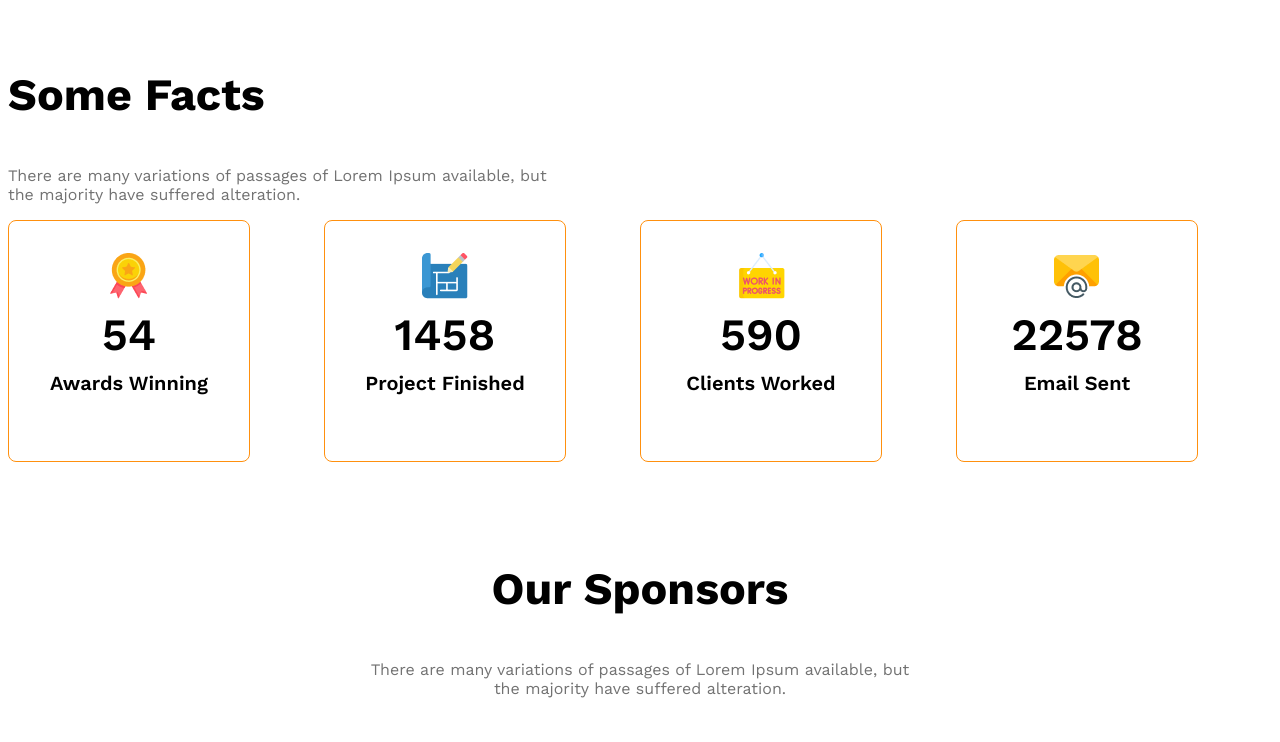
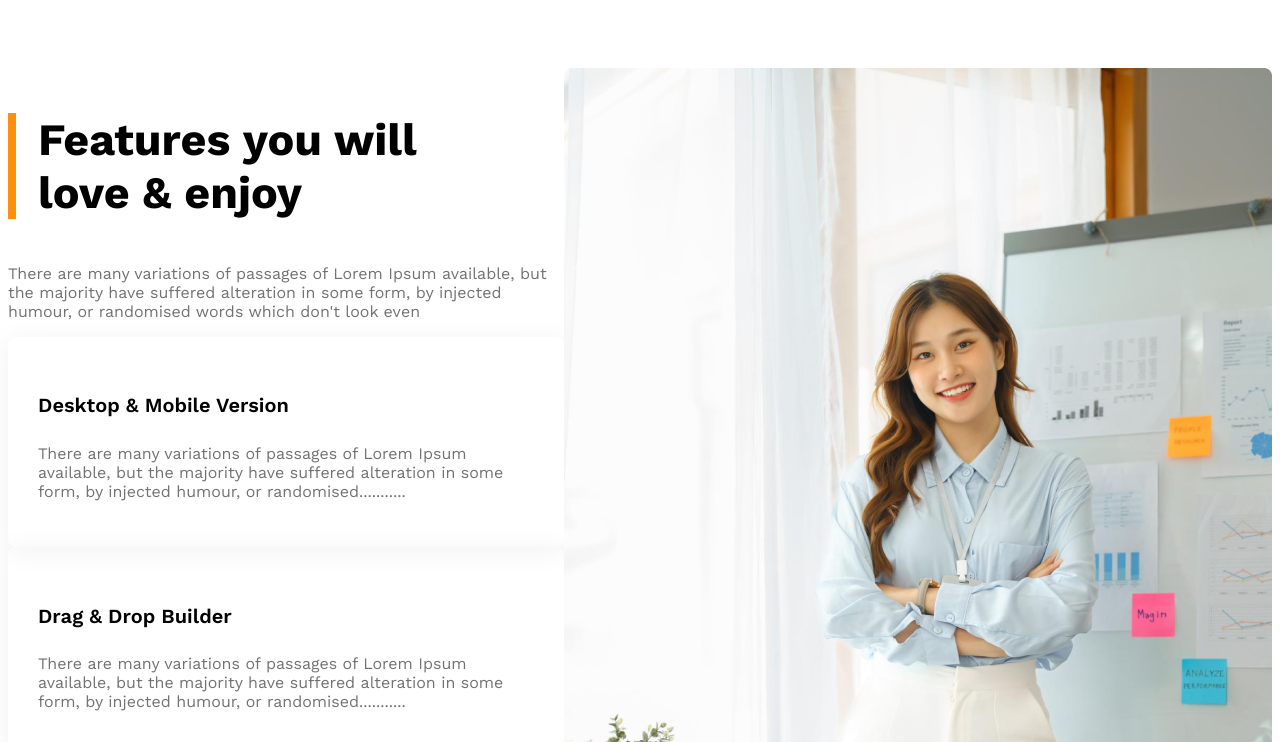
Before and after one commit to rahmandurjoy04/G3-architect-website, a plain HTML site: page index.html in a window 1280 px wide. Shown: the part 2030-2772 px from the top of the page. Drawn offline with nearby package versions, Linux system fonts and the light colour scheme.

Commit message:
something added

```diff
--- a/index.html
+++ b/index.html
@@ -1,11 +1,13 @@
 <!DOCTYPE html>
 <html lang="en">
+
 <head>
     <meta charset="UTF-8">
     <meta name="viewport" content="width=device-width, initial-scale=1.0">
     <title>G3 Architect Website</title>
     <link rel="stylesheet" href="styles/architect.css">
 </head>
+
 <body class="work-sans-font">
     <header class="bg-light">
         <nav class="navbar display-flex">
@@ -20,7 +22,9 @@
         <div class="banner">
             <div class="banner-content">
                 <h1 class="banner-title">Brand New Group of Architects </h1>
-            <p class="banner-description">There are many variations of passages of Lorem Ipsum available, but the majority have suffered alteration in some form, by injected humour, or randomised words which don't look even</p>
+                <p class="banner-description">There are many variations of passages of Lorem Ipsum available, but the
+                    majority have suffered alteration in some form, by injected humour, or randomised words which don't
+                    look even</p>
                 <button class="btn-primary">Explore More</button>
             </div>
             <img class="banner-image" src="images/banner.png" alt="">
@@ -37,22 +41,56 @@
             </div>
             <div class="our-features">
                 <h3 class="section-title">
-                    <span id="quick-list" class="text-light-gray">Quick list</span> <span>of Our</span> <span class="text-primary">Features</span>
+                    <span id="quick-list" class="text-light-gray">Quick list</span> <span>of Our</span> <span
+                        class="text-primary">Features</span>
                 </h3>
-                <p class="feature-description text-light-gray">There are many variations of passages of Lorem Ipsum available, but the majority have suffered alteration in some form, by injected humour, or randomised words which don't look even</p>
+                <p class="feature-description text-light-gray">There are many variations of passages of Lorem Ipsum
+                    available, but the majority have suffered alteration in some form, by injected humour, or randomised
+                    words which don't look even</p>
                 <button class="btn-primary">Explore More</button>
             </div>
         </section>
 
-        <!-- features will enjoy starts here -->
-         <section>
+        <!-- features section starts here -->
+        <section class="features display-flex">
+            <div class="feature-info">
+                <h3 id="feature-section-title" class="section-title">Features you will <br> love & enjoy</h3>
+                <p class="text-light-gray">There are many variations of passages of Lorem Ipsum available, but the
+                    majority have suffered alteration in some form, by injected humour, or randomised words which don't
+                    look even</p>
+                <!-- feature card container -->
+                <div class="feature-card">
+                    <h4 class="feature-title">Desktop & Mobile Version</h4>
+                    <p class="text-light-gray">There are many variations of passages of Lorem Ipsum available, but the
+                        majority have suffered alteration in some form, by injected humour, or randomised...........</p>
+                </div>
+                <div class="feature-card">
+                    <h4 class="feature-title">Drag & Drop Builder</h4>
+                    <p class="text-light-gray">There are many variations of passages of Lorem Ipsum available, but the
+                        majority have suffered alteration in some form, by injected humour, or randomised...........</p>
+                </div>
+                <div class="feature-card">
+                    <h4 class="feature-title">Awesome Modern Design</h4>
+                    <p class="text-light-gray">There are many variations of passages of Lorem Ipsum available, but the
+                        majority have suffered alteration in some form, by injected humour, or randomised...........</p>
+                </div>
+                <div class="feature-card">
+                    <h4 class="feature-title">Super Easy to Edit</h4>
+                    <p class="text-light-gray">There are many variations of passages of Lorem Ipsum available, but the
+                        majority have suffered alteration in some form, by injected humour, or randomised...........</p>
+                </div>
+            </div>
 
+            <div>
+                <img src="images/architect.png" alt="">
+            </div>
         </section>
 
         <!-- some facts -->
         <section class="facts">
             <h3 class="section-title">Some Facts</h3>
-            <p class="text-light-gray fact-description">There are many variations of passages of Lorem Ipsum available, but the majority have suffered alteration.</p>
+            <p class="text-light-gray fact-description">There are many variations of passages of Lorem Ipsum available,
+                but the majority have suffered alteration.</p>
             <div class="facts-container">
                 <div class="fact-card display-flex">
                     <div>
@@ -88,7 +126,8 @@
         <section class="our-sponsors">
             <div class="sponsor-info">
                 <h3 class="section-title">Our Sponsors</h3>
-                    <p class="text-light-gray">There are many variations of passages of Lorem Ipsum available, but the majority have suffered alteration.</p>
+                <p class="text-light-gray">There are many variations of passages of Lorem Ipsum available, but the
+                    majority have suffered alteration.</p>
             </div>
             <div class="sponsor-companies">
                 <img src="images/sponsors/spotify.png" alt="">
@@ -104,4 +143,5 @@
 
     </footer>
 </body>
+
 </html>
--- a/styles/architect.css
+++ b/styles/architect.css
@@ -16,10 +16,12 @@
 .text-dark-gray {
     color: #131313;
 }
-.text-primary{
-    color:#FF900E;
+
+.text-primary {
+    color: #FF900E;
     font-weight: 700;
 }
+
 /* dark 02 */
 .text-gray {
     color: #424242;
@@ -42,13 +44,17 @@
     font-size: 1.25rem;
     font-weight: 600;
 }
+
 main>section {
-    margin-top: 100px;;
+    margin-top: 100px;
+    ;
 }
-.section-title{
+
+.section-title {
     font-size: 2.8rem;
     font-weight: 700;
 }
+
 /* nav bar related styles */
 .navbar {
     justify-content: space-between;
@@ -89,106 +95,148 @@ main>section {
     font-size: 4rem;
     font-weight: 700;
 }
-.banner-image{
+
+.banner-image {
     width: 100%;
 }
 
 /* team and feature related styles */
-.teams{
+.teams {
     align-items: center;
     justify-content: center;
 }
-.team-img-container{
+
+.team-img-container {
     display: grid;
-    grid-template-columns: repeat(2,1fr);
+    grid-template-columns: repeat(2, 1fr);
     gap: 24px;
 }
-.our-features{
-    margin-left:130px ;
+
+.our-features {
+    margin-left: 130px;
     max-width: 530px;
 }
 
-#quick-list{
+#quick-list {
     font-weight: 500;
 }
 
 /* features will enjoy */
+.feature-info{
+    max-width: 586px;
+    margin: 0 auto;
+}
+#feature-section-title {
+    border-left: 8px solid #FF900E;
+    padding-left: 22px;
+}
+.features{
+    display: flex;
+    /* gap: 100px; */
+}
+.feature-card{
+    /* background: rgb(255, 255, 255); */
+    border-radius: 8px;
+    box-shadow: 0px 4px 30px 0px rgba(0, 0, 0, 0.06);
+    padding: 30px;
+    max-width: 586px;
+}
+
+.feature-card .feature-title{
+    font-weight: 600;
+    font-size: 1.25rem;
+
+
+}
+
 /* facts related styles */
-.facts-container{
+.facts-container {
     display: grid;
-    grid-template-columns: repeat(4,1fr);
+    grid-template-columns: repeat(4, 1fr);
     /* justify-items: center; */
 }
-.fact-card{
+
+.fact-card {
     border: 1px solid #FF900E;
     width: 240px;
     height: 240px;
     border-radius: 8px;
     justify-content: center;
     align-items: center;
-    text-align:center;
+    text-align: center;
 }
-.fact-number{
+
+.fact-number {
     font-size: 2.8rem;
     font-weight: 600;
     margin-top: 5px;
     margin-bottom: 10px;
 }
-.fact-name{
+
+.fact-name {
     font-size: 1.25rem;
     font-weight: 600;
     margin-top: 10px;
 }
-.fact-description{
+
+.fact-description {
     max-width: 540px;
 }
 
 /* sponsor related styles */
-.sponsor-info{
+.sponsor-info {
     max-width: 540px;
     margin: 50px auto;
     text-align: center;
 }
-.sponsor-companies{
+
+.sponsor-companies {
     display: grid;
-    grid-template-columns: repeat(5,1fr);
+    grid-template-columns: repeat(5, 1fr);
 }
-.sponsor-companies img{
+
+.sponsor-companies img {
     filter: grayscale(100%);
 }
 
 /* responsive media query */
-@media screen and (max-width: 576px){
+@media screen and (max-width: 576px) {
+
     .navbar,
     .nav-links,
-    .teams{
+    .teams {
         flex-direction: column;
     }
+
     .team-img-container,
     .facts-container,
-    .sponsor-companies{
-        grid-template-columns:repeat(1,1fr);
+    .sponsor-companies {
+        grid-template-columns: repeat(1, 1fr);
 
     }
-    .our-features{
+
+    .our-features {
         margin: 0 auto;
     }
-    .facts-container{
+
+    .facts-container {
         justify-items: center;
         gap: 24px;
     }
-    .sponsor-companies{
+
+    .sponsor-companies {
         gap: 45px;
         justify-items: center;
     }
 }
 
 /* medium size device */
-@media screen and (min-width:576px) and(max-width: 992px){
-    .teams{
+@media screen and (min-width:576px) and(max-width: 992px) {
+    .teams {
         flex-direction: column;
     }
-    .our-features{
+
+    .our-features {
         margin: 30px auto;
     }
 }
```
Lines whose indentation alone changed are shown as unchanged.
